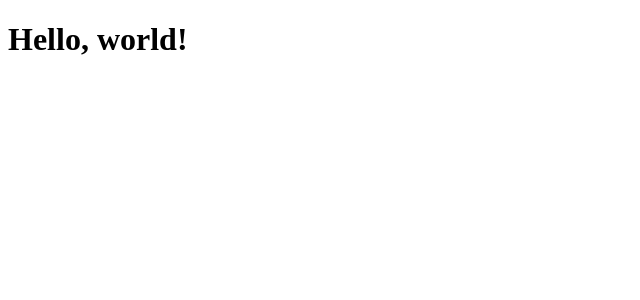
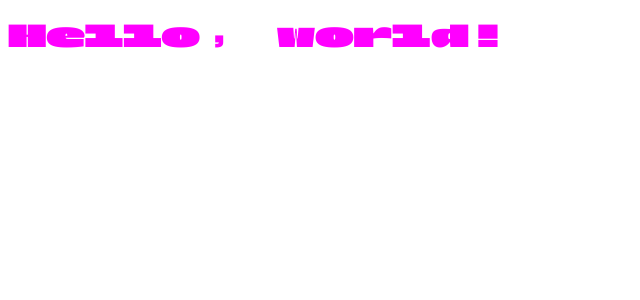
Before and after one commit to tinykite/ultra-basic-coffee, a React (Vite) app: page / in a window 1280 px wide. Shown: the top 300 px of the page, without its empty margins (0-640 px from the left). Built offline with nearby package versions, Linux system fonts and the light colour scheme; the HTML template or start-up script is replaced by a standard one; a web font is replaced by a local one.

Commit message:
Feat: test webfont loading

```diff
--- a/src/index.css
+++ b/src/index.css
@@ -23,3 +23,8 @@
     url('./fonts/Nostrav1.0-Sett.eot') format('eot');
   font-style: normal;
 }
+
+body {
+  font-family: 'Nostra Sett';
+  color: magenta;
+}
```
